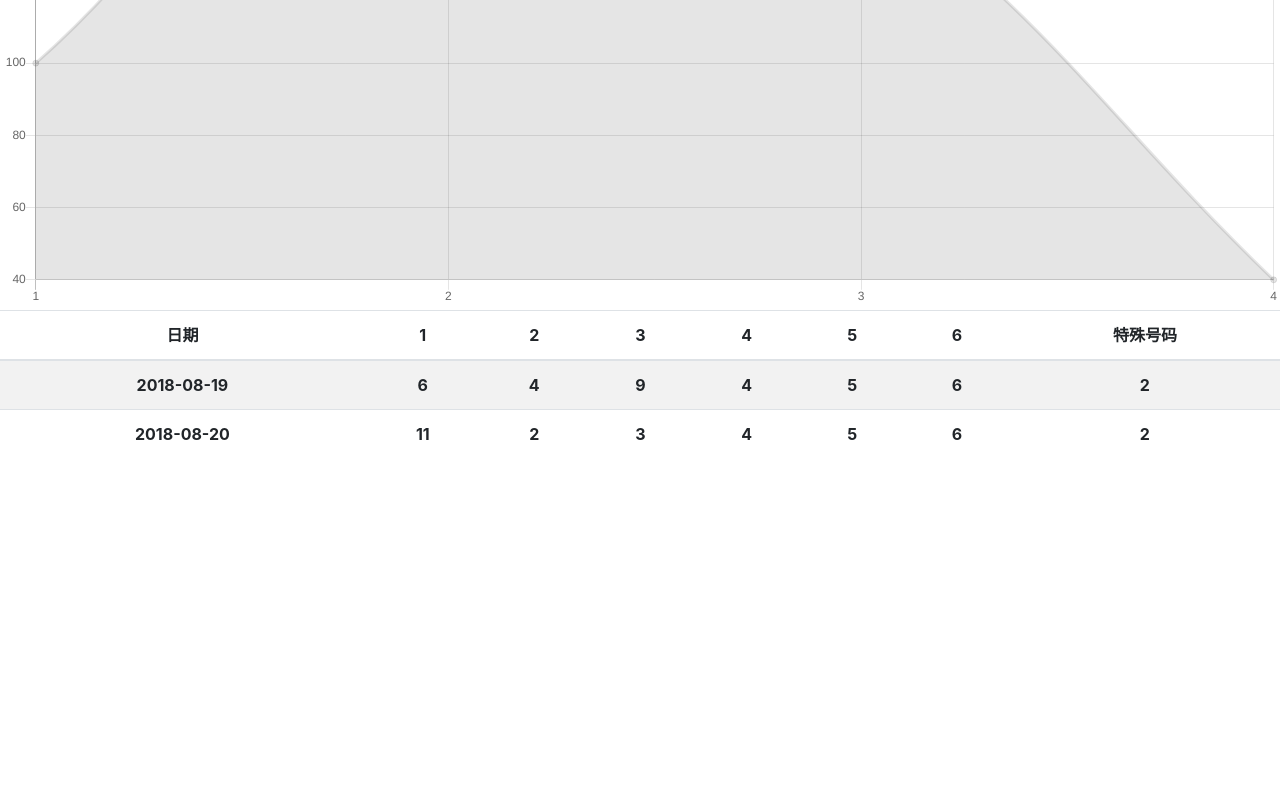
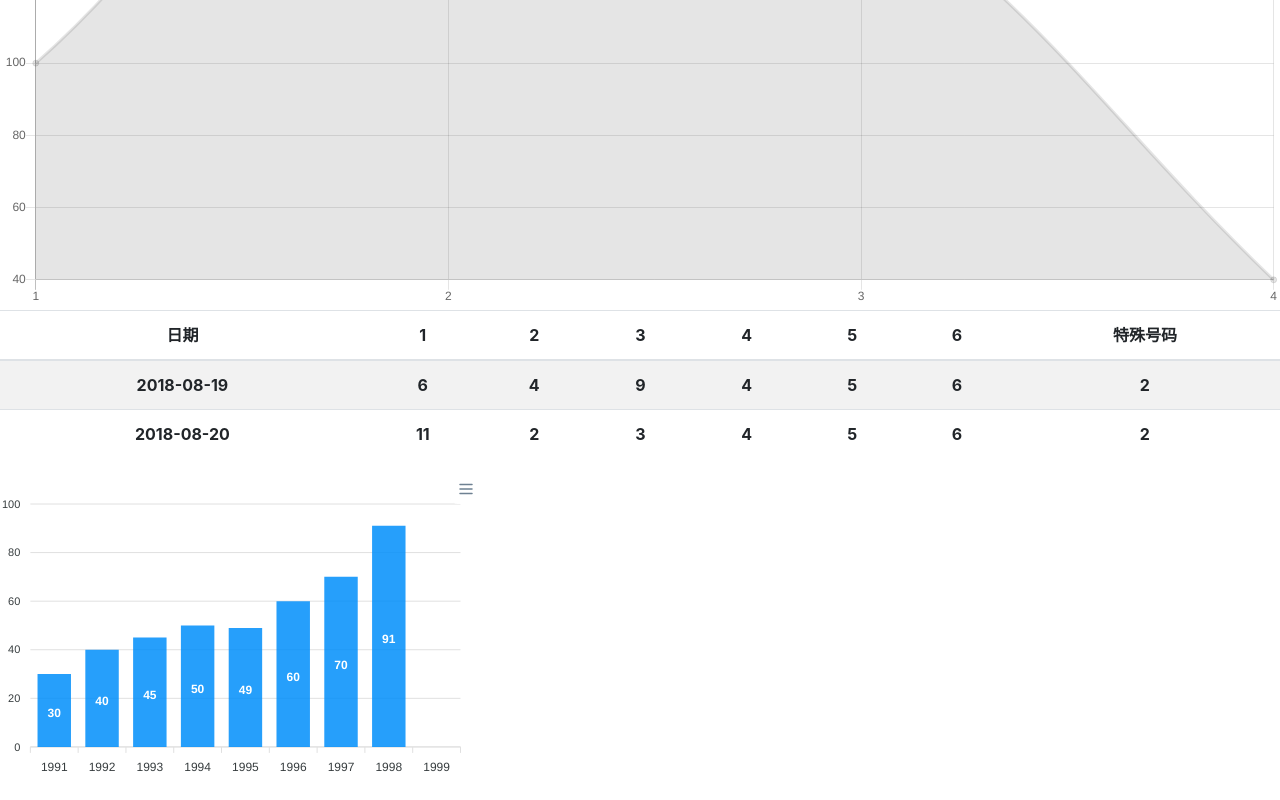
Before and after one commit to CaptainAwesomeDi/LottoFun-Client, a React (Create React App) app: page /lotto649 in a window 1280 px wide. Shown: the part 368-1168 px from the top of the page. Before the commit the page ends 842 px from the top, so only its background shows below. Built offline with nearby package versions, Linux system fonts and the light colour scheme.

Commit message:
Added sample chart

```diff
--- a/src/components/heatMap.js
+++ b/src/components/heatMap.js
@@ -0,0 +1,44 @@
+import React, {Component} from 'react'
+import ReactApexCharts from 'react-apexcharts'
+
+class HeatMap extends Component {
+  constructor(props) {
+    super(props);
+
+    this.state = {
+      options: {
+        chart: {
+          id: "basic-bar"
+        },
+        xaxis: {
+          categories: [1991, 1992, 1993, 1994, 1995, 1996, 1997, 1998, 1999]
+        }
+      },
+      series: [
+        {
+          name: "series-1",
+          data: [30, 40, 45, 50, 49, 60, 70, 91]
+        }
+      ]
+    };
+  }
+
+  render() {
+    return (
+      <div className="app">
+        <div className="row">
+          <div className="mixed-chart">
+            <ReactApexCharts
+              options={this.state.options}
+              series={this.state.series}
+              type="bar"
+              width="500"
+            />
+          </div>
+        </div>
+      </div>
+    );
+  }
+}
+
+export default HeatMap;
--- a/src/pages/lotto649.js
+++ b/src/pages/lotto649.js
@@ -23,6 +23,7 @@ export default class Lotto649 extends Component {
             <Fragment>
                 <Graph type={'lotto649'} data={fakeData}/>
                 <HistoryTable type={'lotto649'} data={fakeData}/>
+                <HeatMap />
             </Fragment>
         )
     }
```
